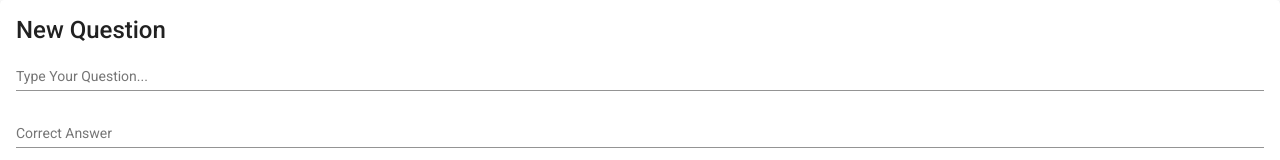
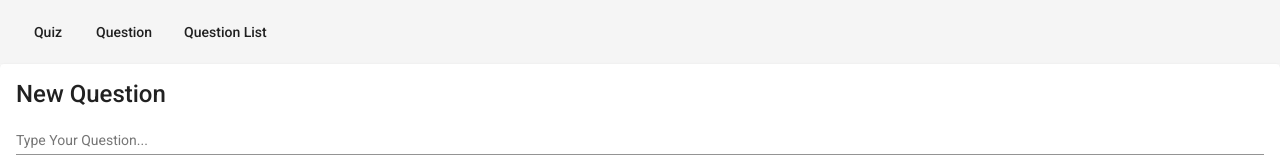
Before and after one commit to khambley/AngularCoreQuizApp, an Angular app in the folder frontend/: page /quizapp/ in a window 1280 px wide. Shown: the top 160 px of the page. Built offline with nearby package versions, Linux system fonts and the light colour scheme; no server answers.

Commit message:
added nav toolbar component

```diff
--- a/frontend/src/app/app.component.ts
+++ b/frontend/src/app/app.component.ts
@@ -1,15 +1,8 @@
-import { Component, OnInit } from '@angular/core';
-import { QuestionComponent } from './question.component';
-
-
+import { Component } from '@angular/core';
 
 @Component({
   selector: 'app-root',
-  template: '<router-outlet></router-outlet>' //compose an inline template with the question component
+  template: '<nav></nav><router-outlet></router-outlet>'
 })
-export class AppComponent implements OnInit {
-
-  ngOnInit(){
-
-  }
+export class AppComponent{
 }
--- a/frontend/src/app/app.module.ts
+++ b/frontend/src/app/app.module.ts
@@ -11,10 +11,12 @@ import { MatButtonModule } from '@angular/material/button';
 import { MatInputModule } from '@angular/material/input';
 import { MatCardModule } from '@angular/material/card';
 import {MatListModule} from '@angular/material/list';
+import {MatToolbarModule} from '@angular/material/toolbar';
 import { FormsModule } from '@angular/forms';
 import { ApiService } from './api.service';
 import { QuestionsComponent } from './questions.component';
 import { HomeComponent } from './home.component';
+import { NavComponent } from './nav.component';
 import { fromEventPattern } from 'rxjs';
 
 const routes = [
@@ -25,14 +27,14 @@ const routes = [
 
 @NgModule({
   declarations: [
-    AppComponent, QuestionComponent, QuestionsComponent, HomeComponent
+    AppComponent, QuestionComponent, QuestionsComponent, HomeComponent, NavComponent
   ],
   imports: [
     BrowserModule,
     HttpClientModule,
     RouterModule.forRoot(routes),
     AppRoutingModule,
-    BrowserAnimationsModule, MatSliderModule, MatButtonModule, MatInputModule, MatCardModule, MatListModule,
+    BrowserAnimationsModule, MatSliderModule, MatButtonModule, MatInputModule, MatCardModule, MatListModule, MatToolbarModule,
     FormsModule
   ],
   providers: [ApiService],
--- /dev/null
+++ b/frontend/src/app/nav.component.ts
@@ -0,0 +1,14 @@
+import { Component } from '@angular/core';
+
+@Component({
+  selector: 'nav',
+  template: `
+    <mat-toolbar>
+      <button mat-button routerLink="/">Quiz</button>
+      <button mat-button routerLink="/question">Question</button>
+      <button mat-button routerLink="/questions">Question List</button>
+    </mat-toolbar>
+  `
+})
+export class NavComponent{
+}
```
